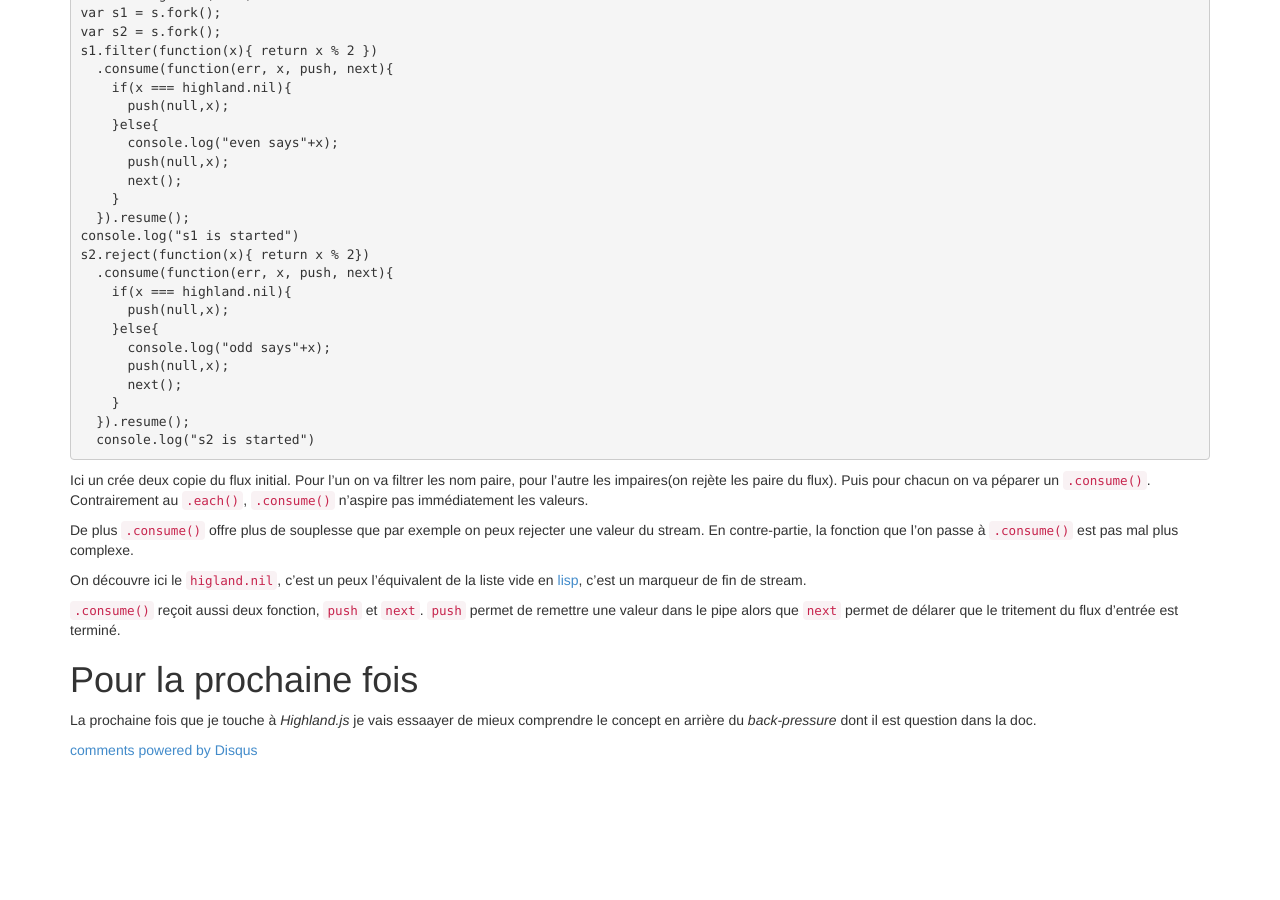
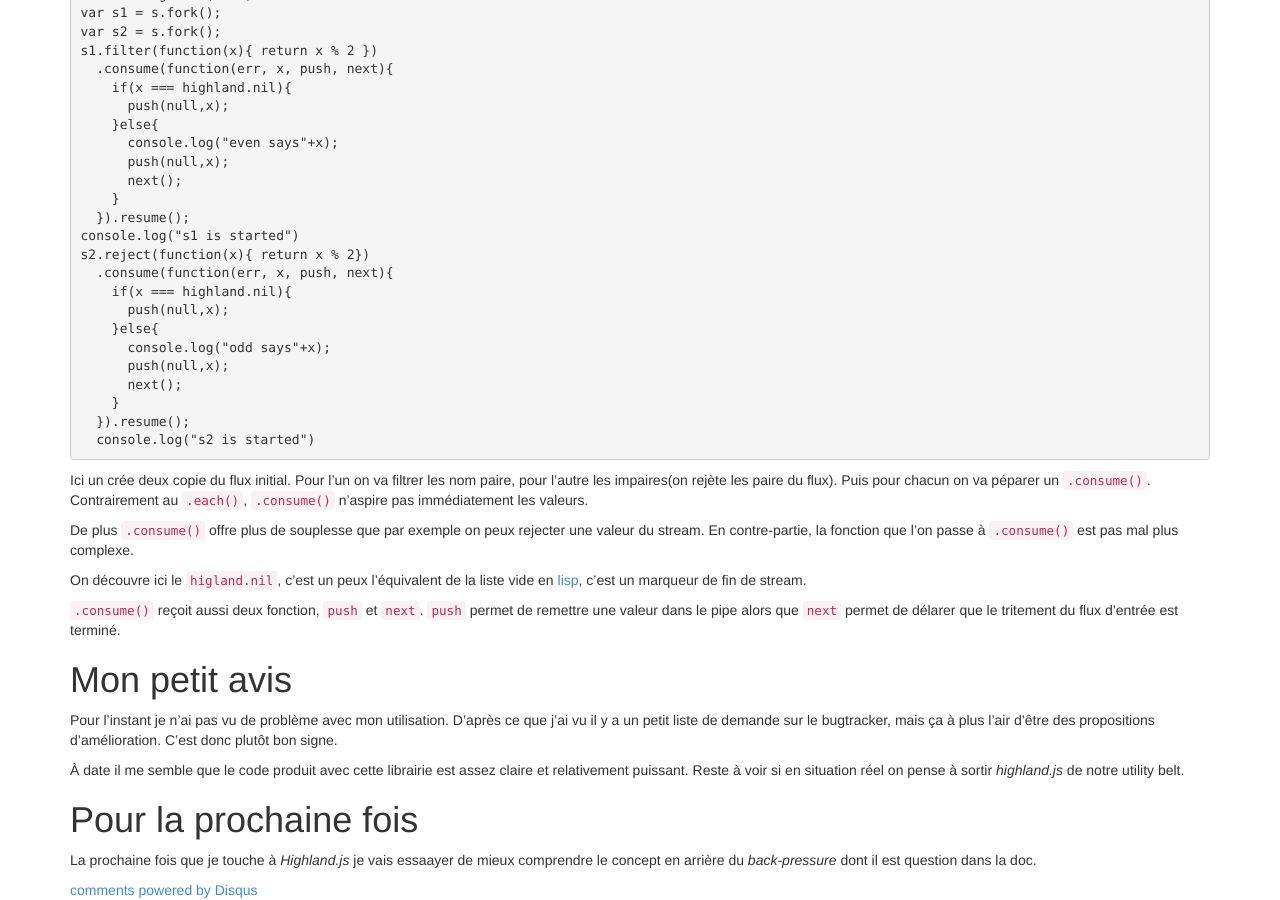
Before and after one commit to benzen/benzen.github.io, a Jekyll site: the page built from _posts/2014-09-19-highlandjs.md, in a window 1280 px wide and 900 px high, scrolled down 2268 px. Built offline with Jekyll 4.4.1, drawn with Linux system fonts in a browser that asks for light colours; Markdown is read by kramdown in place of the engine named in the settings; comment, search, counter and statistics services are not loaded; before the commit the page ends 3028 px from its top, so only the background shows below that.

Commit message:
add avis

```diff
--- a/_posts/2014-09-19-highlandjs.md
+++ b/_posts/2014-09-19-highlandjs.md
@@ -205,6 +205,18 @@ remettre une valeur dans le pipe alors que `next` permet de délarer que le trit
 du flux d'entrée est terminé.
 
 
+Mon petit avis
+================
+
+Pour l'instant je n'ai pas vu de problème avec mon utilisation.
+D'après ce que j'ai vu il y a un petit liste de demande sur le bugtracker, mais
+ça à plus l'air d'être des propositions d'amélioration. C'est donc plutôt bon signe.
+
+À date il me semble que le code produit avec cette librairie est assez claire et
+relativement puissant. Reste à voir si en situation réel on pense à sortir _highland.js_
+de notre utility belt.
+
+
 Pour la prochaine fois
 ========
 La prochaine fois que je touche à _Highland.js_ je vais essaayer de mieux comprendre
```
